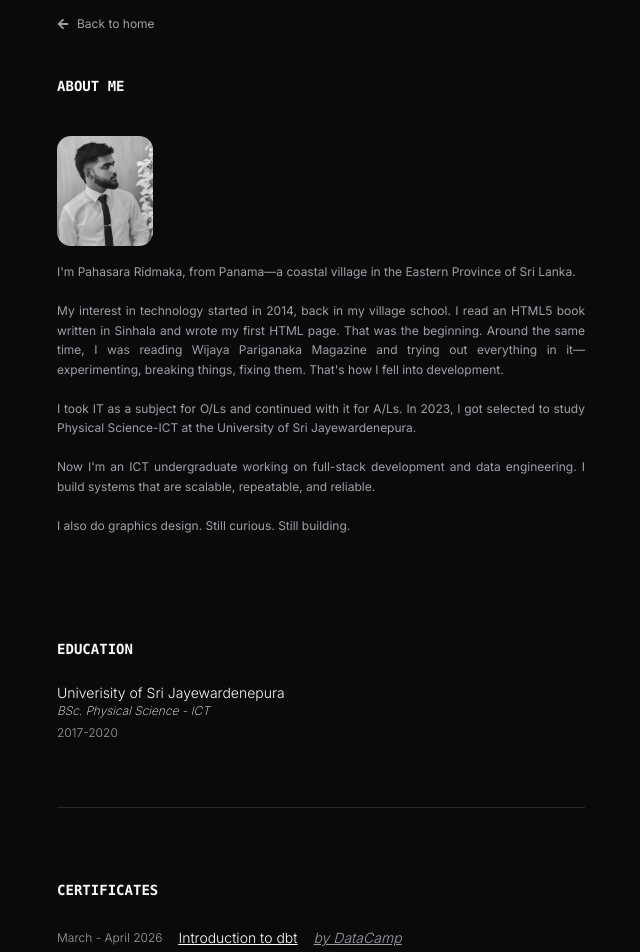
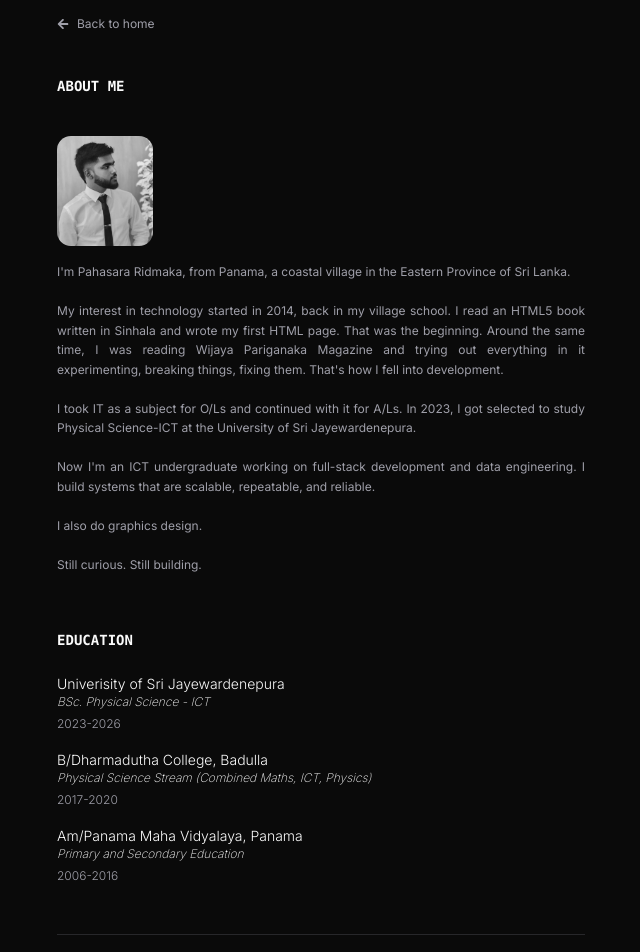
Before and after one commit to pahasara-ridmaka/portfolio-v2, a Next.js app: page /about in a window 1280 px wide. Shown: the part 100-1052 px from the top of the page, without its empty margins (319-959 px from the left). Built offline with nearby package versions, Linux system fonts and the light colour scheme.

Commit message:
feat: update AboutPage content and formatting for improved readability and structure

```diff
--- a/app/about/page.tsx
+++ b/app/about/page.tsx
@@ -54,15 +54,14 @@ function AboutPage() {
           alt="Pahasara Ridmaka"
           className="w-24 h-auto rounded-xl object-contain mb-4 saturate-0 hover:saturate-75 transition-all duration-300"
         />
-
-        I'm Pahasara Ridmaka, from Panama—a coastal village in the Eastern
+        I'm Pahasara Ridmaka, from Panama, a coastal village in the Eastern
         Province of Sri Lanka.
         <br />
         <br />
         My interest in technology started in 2014, back in my village school. I
         read an HTML5 book written in Sinhala and wrote my first HTML page. That
         was the beginning. Around the same time, I was reading Wijaya Pariganaka
-        Magazine and trying out everything in it—experimenting, breaking things,
+        Magazine and trying out everything in it experimenting, breaking things,
         fixing them. That's how I fell into development.
         <br />
         <br />
@@ -75,12 +74,13 @@ function AboutPage() {
         engineering. I build systems that are scalable, repeatable, and
         reliable.
         <br />
-        <br />I also do graphics design. Still curious. Still building.
+        <br />I also do graphics design. <br /> <br />
+        Still curious. Still building.
       </motion.p>
 
       {/* Education Section */}
-      <motion.div className="mt-8 mb-8" variants={slideUp}>
-        <h2 className="mt-8">
+      <motion.div className="mt-4 mb-4" variants={slideUp}>
+        <h2>
           <HyperText className="text-sm">Education</HyperText>
         </h2>
         <div className="flex flex-row w-full gap-4 items-start justify-start mt-4">
@@ -93,13 +93,35 @@ function AboutPage() {
             </p>
           </div>
         </div>
+        <span className="text-xs font-light text-zinc-400">2023-2026</span>
+
+        <div className="flex flex-row w-full gap-4 items-start justify-start mt-4">
+          <div className="w-full">
+            <p className="text-sm font-light">B/Dharmadutha College, Badulla</p>
+            <p className="italic text-xs font-extralight">
+              Physical Science Stream (Combined Maths, ICT, Physics)
+            </p>
+          </div>
+        </div>
         <span className="text-xs font-light text-zinc-400">2017-2020</span>
+
+        <div className="flex flex-row w-full gap-4 items-start justify-start mt-4">
+          <div className="w-full">
+            <p className="text-sm font-light">
+              Am/Panama Maha Vidyalaya, Panama
+            </p>
+            <p className="italic text-xs font-extralight">
+              Primary and Secondary Education
+            </p>
+          </div>
+        </div>
+        <span className="text-xs font-light text-zinc-400">2006-2016</span>
       </motion.div>
 
       <motion.hr variants={slideUp} className="border-zinc-800" />
 
       {/* Certifications Section */}
-      <motion.div className="mt-8 mb-8" variants={slideUp}>
+      <motion.div className="mt-4 mb-4" variants={slideUp}>
         <motion.h3 className="mb-3" variants={slideUp}>
           <HyperText className="text-sm">Certificates</HyperText>
         </motion.h3>
```
